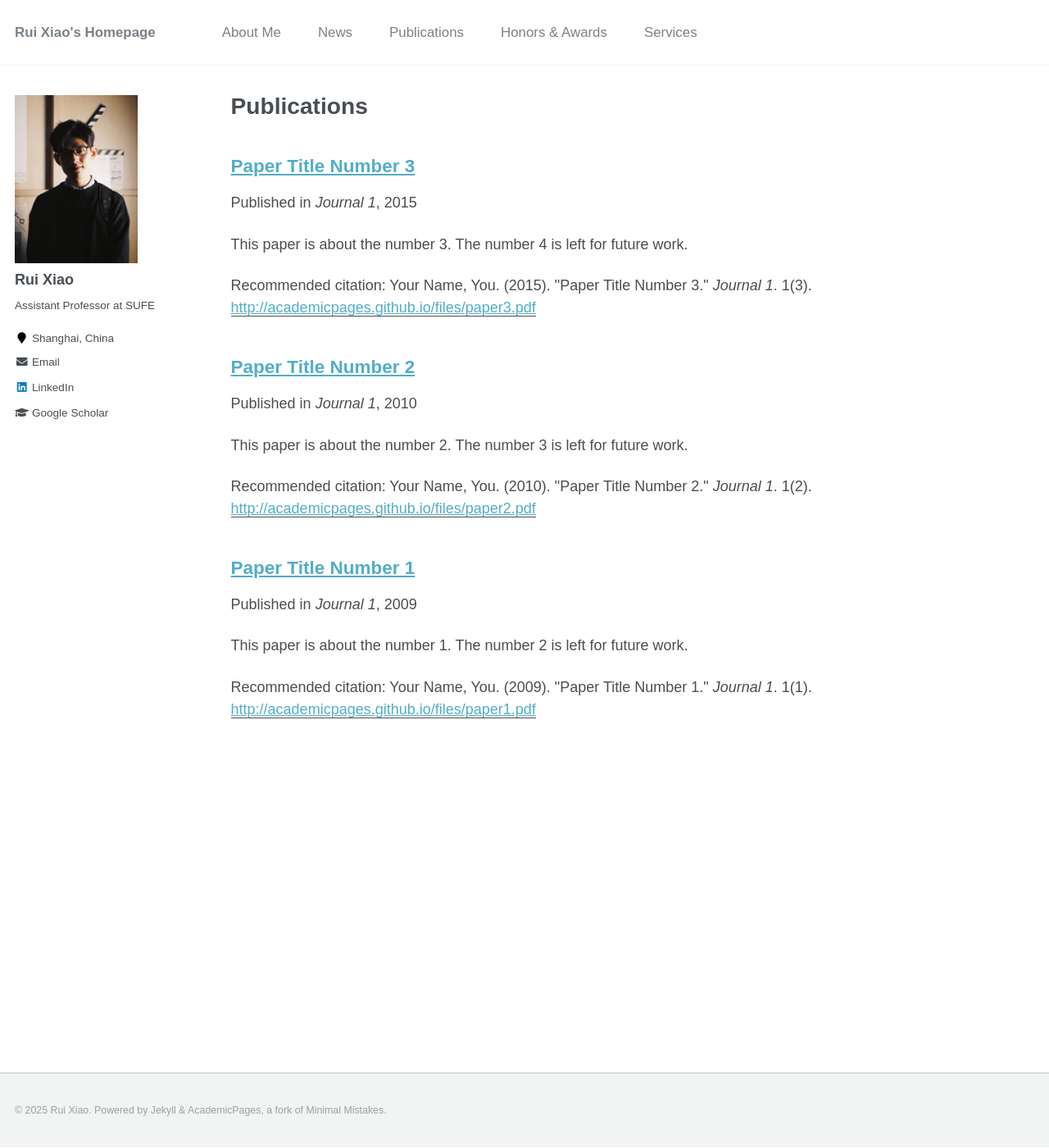
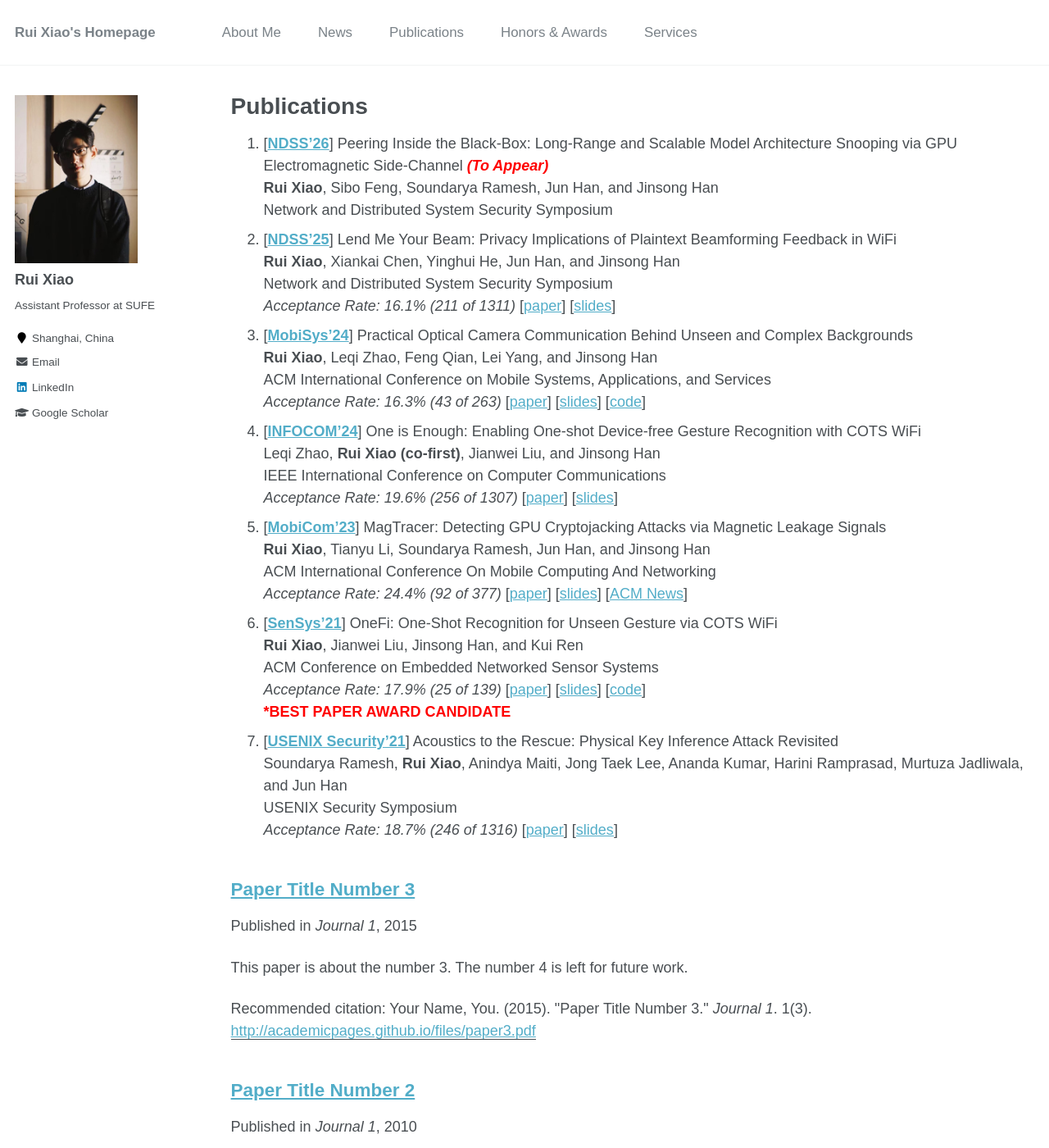
Before and after one commit to ruixiao24/ruixiao24.github.io, a Jekyll site: the page built from _pages/publications.md, in a window 1280 px wide and 1400 px high. Shown: the whole window at 82% size. Built offline with Jekyll 4.4.1, drawn with Linux system fonts in a browser that asks for light colours.

Commit message:
Add multiple publications with details and links

```diff
--- a/_pages/publications.md
+++ b/_pages/publications.md
@@ -4,6 +4,35 @@
 permalink: /publications/
 author_profile: true
 ---
+
+1. [**[NDSS'26](https://www.ndss-symposium.org/ndss2026/)**] Peering Inside the Black-Box: Long-Range and Scalable Model Architecture Snooping via GPU Electromagnetic Side-Channel <span style="color:red"><strong><em>(To Appear)</em></strong></span>
+   **Rui Xiao**, Sibo Feng, Soundarya Ramesh, Jun Han, and Jinsong Han
+   Network and Distributed System Security Symposium
+1. [**[NDSS'25](https://www.ndss-symposium.org/ndss2025/)**] Lend Me Your Beam: Privacy Implications of Plaintext Beamforming Feedback in WiFi
+   **Rui Xiao**, Xiankai Chen, Yinghui He, Jun Han, and Jinsong Han
+   Network and Distributed System Security Symposium
+   *Acceptance Rate: 16.1% (211 of 1311)* [[paper](https://ruixiao24.github.io/files/leakybeam-ndss25.pdf)] [[slides](https://ruixiao24.github.io/files/leakybeam-ndss-slides.pdf)]
+1. [**[MobiSys'24](https://sigmobile.org/mobisys/2024/)**] Practical Optical Camera Communication Behind Unseen and Complex Backgrounds
+    **Rui Xiao**, Leqi Zhao, Feng Qian, Lei Yang, and Jinsong Han
+    ACM International Conference on Mobile Systems, Applications, and Services
+    *Acceptance Rate: 16.3% (43 of 263)* [[paper](https://ruixiao24.github.io/files/winklink-mobisys24.pdf)] [[slides](https://ruixiao24.github.io/files/winklink-mobisys-final.pdf)] [[code](https://github.com/ruixiao24/winklink-mobisys2024)]
+1. [**[INFOCOM'24](https://infocom2024.ieee-infocom.org/)**] One is Enough: Enabling One-shot Device-free Gesture Recognition with COTS WiFi
+    Leqi Zhao, **Rui Xiao (co-first)**, Jianwei Liu, and Jinsong Han
+    IEEE International Conference on Computer Communications
+    *Acceptance Rate: 19.6% (256 of 1307)* [[paper](https://ruixiao24.github.io/files/onesense-infocom24.pdf)] [[slides](https://ruixiao24.github.io/files/OneSense.pdf)]
+1. [**[MobiCom'23](https://sigmobile.org/mobicom/2023/)**] MagTracer: Detecting GPU Cryptojacking Attacks via Magnetic Leakage Signals
+    **Rui Xiao**, Tianyu Li, Soundarya Ramesh, Jun Han, and Jinsong Han
+    ACM International Conference On Mobile Computing And Networking
+    *Acceptance Rate: 24.4% (92 of 377)* [[paper](https://ruixiao24.github.io/files/magtracer-mobicom23.pdf)] [[slides](https://ruixiao24.github.io/files/MagTracer-mobicom23.pptx)] [[ACM News](https://cacm.acm.org/news/magnetic-sensors-pinpoint-gpu-cryptojacking-attacks)]
+1. [**[SenSys'21](https://sensys.acm.org/2021/)**] OneFi: One-Shot Recognition for Unseen Gesture via COTS WiFi
+    **Rui Xiao**, Jianwei Liu, Jinsong Han, and Kui Ren
+    ACM Conference on Embedded Networked Sensor Systems
+    *Acceptance Rate: 17.9% (25 of 139)* [[paper](https://ruixiao24.github.io/files/rui_onefi.pdf)] [[slides](https://ruixiao24.github.io/files/onefi-sensys21.pptx)] [[code](https://github.com/ruixiao24/onefi)]
+    <span style="color:red"> ***BEST PAPER AWARD CANDIDATE**</span>
+1. [**[USENIX Security'21](https://www.usenix.org/conference/usenixsecurity21)**] Acoustics to the Rescue: Physical Key Inference Attack Revisited
+    Soundarya Ramesh, **Rui Xiao**, Anindya Maiti, Jong Taek Lee, Ananda Kumar, Harini Ramprasad, Murtuza Jadliwala, and Jun Han
+    USENIX Security Symposium
+    *Acceptance Rate: 18.7% (246 of 1316)* [[paper](https://www.usenix.org/system/files/sec21fall-ramesh.pdf)] [[slides](https://www.usenix.org/system/files/sec21_slides_ramesh.pdf)]
 
 {% if author.googlescholar %}
   You can also find my articles on <u><a href="{{author.googlescholar}}">my Google Scholar profile</a>.</u>
```
